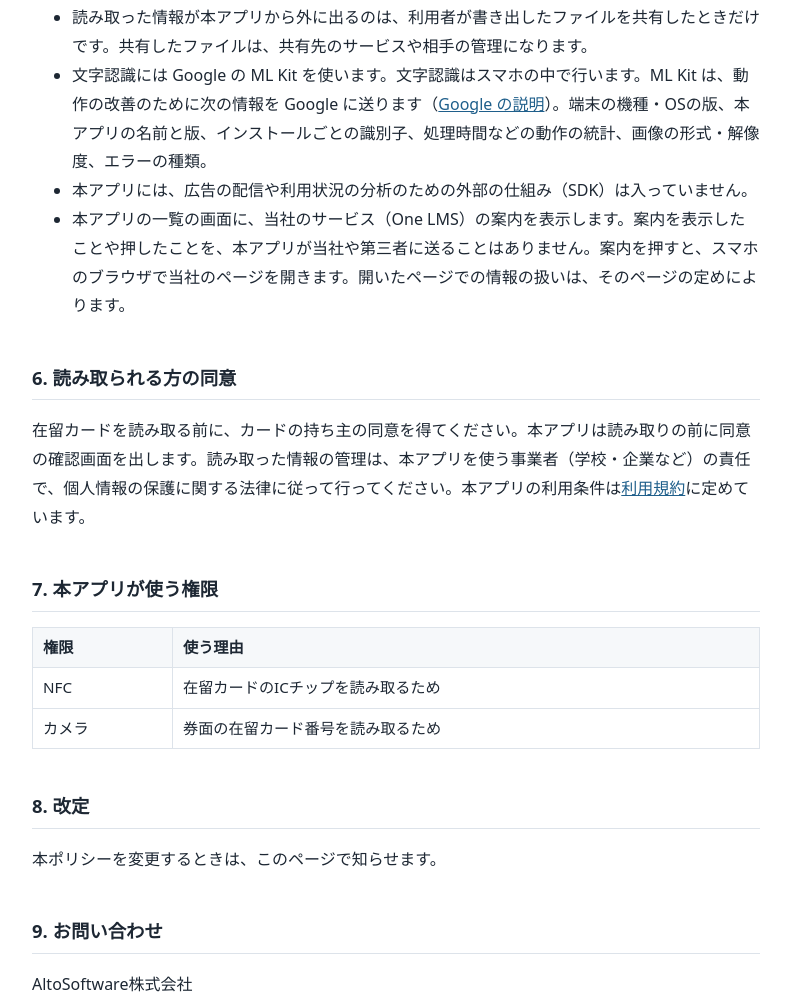
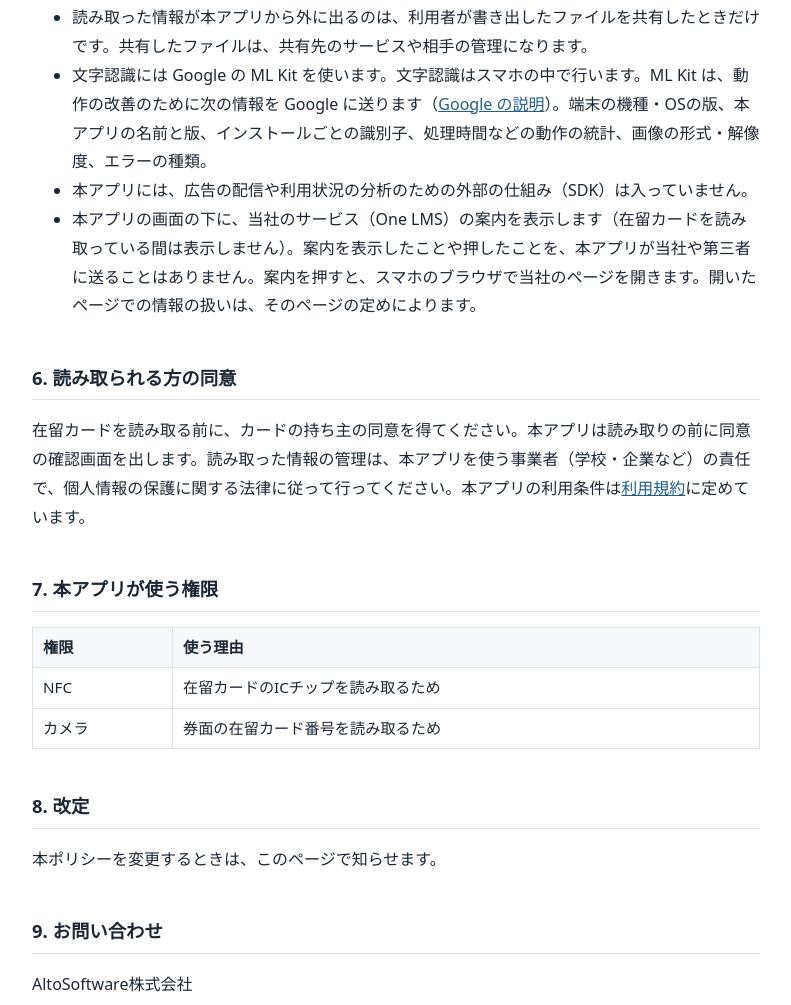
Before and after one commit to AltoSoftwareDev/zairyu-card-reader-site, a plain HTML site: page privacy.html in a window 1280 px wide. Shown: the part 1485-2490 px from the top of the page, without its empty margins (244-1035 px from the left). Drawn offline with Linux system fonts and the light colour scheme.

Commit message:
プライバシーポリシー: One LMS の案内は画面の下に出し、読み取り中は出さないことに合わせる
Co-Authored-By: Claude Opus 5.5 <noreply@anthropic.com>

```diff
--- a/privacy.html
+++ b/privacy.html
@@ -46,7 +46,7 @@
 <li>読み取った情報が本アプリから外に出るのは、利用者が書き出したファイルを共有したときだけです。共有したファイルは、共有先のサービスや相手の管理になります。</li>
 <li>文字認識には Google の ML Kit を使います。文字認識はスマホの中で行います。ML Kit は、動作の改善のために次の情報を Google に送ります（<a href="https://developers.google.com/ml-kit/android-data-disclosure">Google の説明</a>）。端末の機種・OSの版、本アプリの名前と版、インストールごとの識別子、処理時間などの動作の統計、画像の形式・解像度、エラーの種類。</li>
 <li>本アプリには、広告の配信や利用状況の分析のための外部の仕組み（SDK）は入っていません。</li>
-<li>本アプリの一覧の画面に、当社のサービス（One LMS）の案内を表示します。案内を表示したことや押したことを、本アプリが当社や第三者に送ることはありません。案内を押すと、スマホのブラウザで当社のページを開きます。開いたページでの情報の扱いは、そのページの定めによります。</li>
+<li>本アプリの画面の下に、当社のサービス（One LMS）の案内を表示します（在留カードを読み取っている間は表示しません）。案内を表示したことや押したことを、本アプリが当社や第三者に送ることはありません。案内を押すと、スマホのブラウザで当社のページを開きます。開いたページでの情報の扱いは、そのページの定めによります。</li>
 </ul>
 
 <h2>6. 読み取られる方の同意</h2>
```
